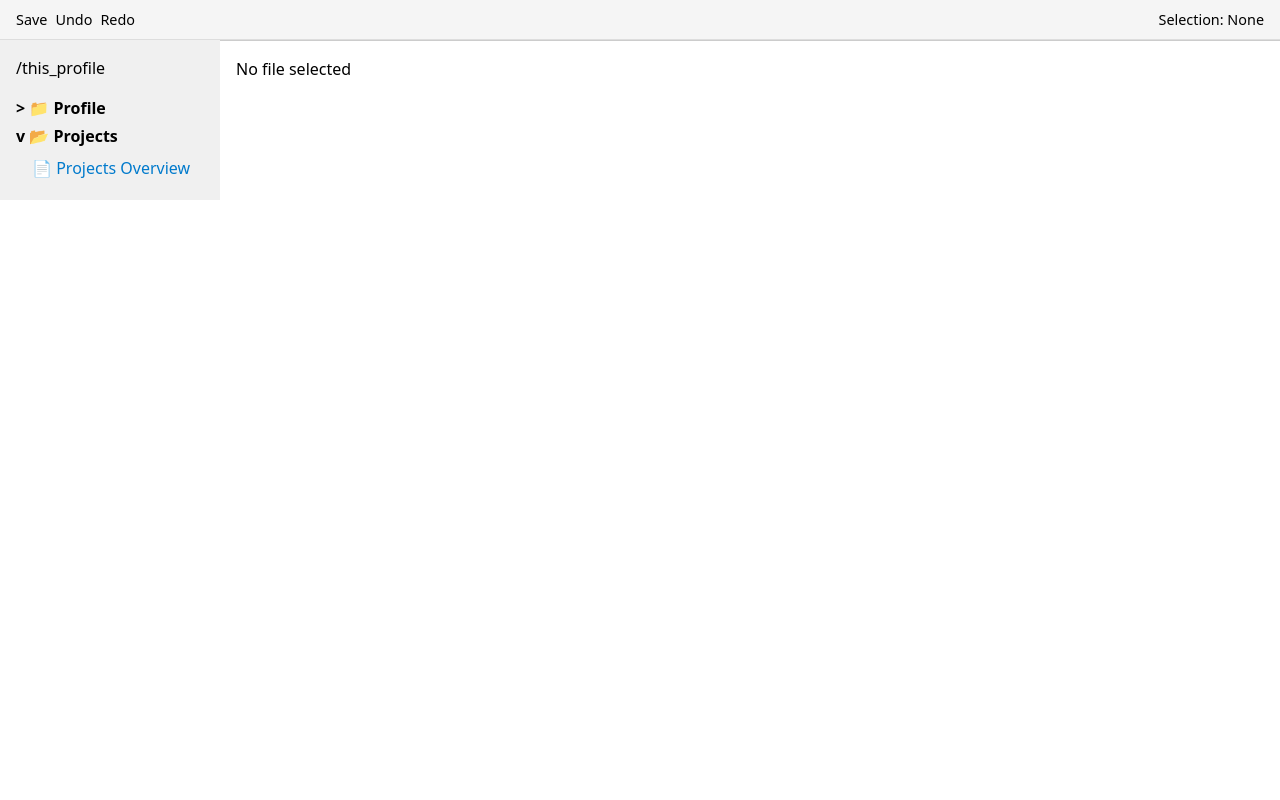
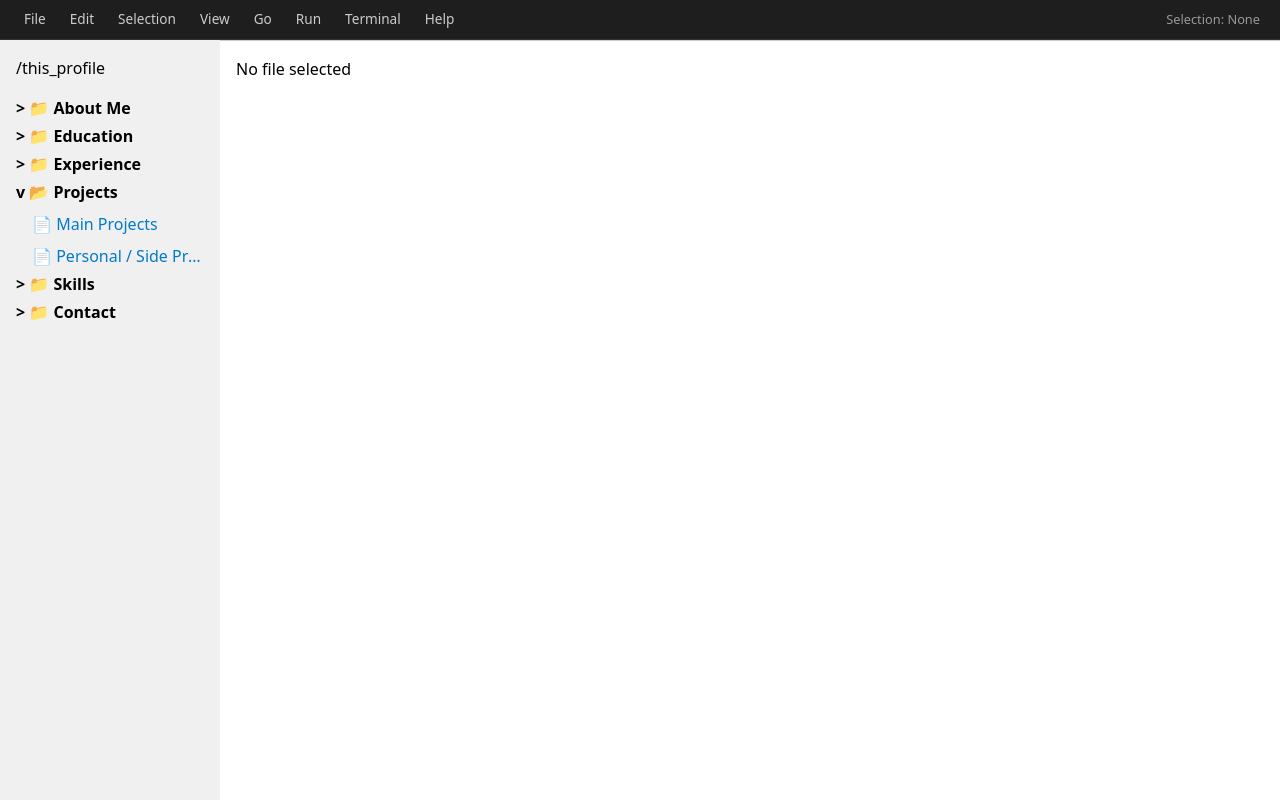
Before and after one commit to Jakkawal23/this_profile, a Next.js app: page / in a window 1280 px wide. Both pictures are taken after a click on the element "Projects". Built offline with nearby package versions, Linux system fonts and the light colour scheme.

Commit message:
adjust layout

```diff
--- a/src/app/page.tsx
+++ b/src/app/page.tsx
@@ -25,26 +25,61 @@ export default function HomePage() {
     }
   };
 
+  // return (
+  //   <div style={{ display: 'flex', flexDirection: 'column', height: '100vh', overflow: 'hidden' }}>
+  //     <TopToolbar />
+
+  //     {/* Tabs fixed under toolbar */}
+  //     <EditorTabs
+  //       tabs={openTabs}
+  //       active={activeTab}
+  //       onSwitch={setActiveTab}
+  //       onClose={closeFile}
+  //     />
+
+  //     {/* Main area: sidebar + content */}
+  //     <div style={{ flex: 1, display: 'flex', overflow: 'hidden' }}>
+  //       {/* Sidebar (scroll only inside FileExplorer) */}
+  //       <div style={{ width: 220, flexShrink: 0, height: '100%' }}>
+  //         <FileExplorer onOpen={openFile} />
+  //       </div>
+
+  //       {/* Main content area scrolls inside only EditorView */}
+  //       <div style={{ flex: 1, height: '100%', overflow: 'hidden' }}>
+  //         <FileExplorer fileId={activeTab} />
+  //       </div>
+  //     </div>
+  //   </div>
+  // );
+
   return (
-    <div style={{ display: 'flex', flexDirection: 'column', height: '100vh' }}>
+    <div style={{ display: 'flex', flexDirection: 'column', height: '100vh', overflow: 'hidden' }}>
       <TopToolbar />
 
-      <div style={{ flex: 1, display: 'flex' }}>
-        <div style={{ width: 220, flexShrink: 0 }}>
+      {/* Main area: sidebar + content */}
+      <div style={{ flex: 1, display: 'flex', overflow: 'hidden' }}>
+        {/* Sidebar (scroll only inside FileExplorer) */}
+        <div style={{ width: 220, flexShrink: 0, height: '100%' }}>
           <FileExplorer onOpen={openFile} />
         </div>
 
-
-        <div style={{ flex: 1, display: 'flex', flexDirection: 'column' }}>
+        {/* Right pane: EditorTabs + EditorView */}
+        <div style={{ flex: 1, display: 'flex', flexDirection: 'column', height: '100%', overflow: 'hidden' }}>
+          {/* Tabs: now only above EditorView */}
           <EditorTabs
             tabs={openTabs}
             active={activeTab}
             onSwitch={setActiveTab}
             onClose={closeFile}
           />
-          <EditorView fileId={activeTab} />
+
+          {/* Content area scrolls only here */}
+          <div style={{ flex: 1, overflow: 'hidden' }}>
+            <EditorView fileId={activeTab} />
+          </div>
         </div>
       </div>
     </div>
   );
+
 }
--- a/src/components/EditorView.tsx
+++ b/src/components/EditorView.tsx
@@ -21,10 +21,9 @@ export default function EditorView({ fileId }: { fileId: string | null }) {
   });
 
   return (
-
-    <div style={{ flex: 1, padding: '0.75rem'}}>
+    <div style={{ flex: 1, display: 'flex', flexDirection: 'column', height: '100%' }}>
       {/* Breadcrumb */}
-      <nav style={{ fontSize: '0.9rem', color: '#555' }}>
+      <nav style={{ fontSize: '0.9rem', color: '#555', padding: '0.75rem', flexShrink: 0 }}>
         {folderPath
           ? folderPath.map((folder, idx) => (
               <span key={folder.id}>
@@ -32,12 +31,13 @@ export default function EditorView({ fileId }: { fileId: string | null }) {
                 {idx < folderPath.length - 1 ? ' > ' : ''}
               </span>
             ))
-          : 'Unknown'}{' '}
+          : 'Unknown'}
         {' > '}
         <span>{file.title}</span>
       </nav>
-      <div style={{ flex: 1, padding: '0.75rem', overflowY: 'auto' }}>
-        {/* Content */}
+
+      {/* Content Area */}
+      <div style={{ flex: 1, overflowY: 'auto', padding: '0.75rem' }}>
         <Component />
       </div>
     </div>
--- a/src/components/FileExplorer.tsx
+++ b/src/components/FileExplorer.tsx
@@ -1,8 +1,8 @@
 'use client';
 
 import { useState } from 'react';
-import { FolderMeta } from '../data/fileMap'; // import type FolderMeta
-import { fileStructure } from '../data/fileMap'; // import data
+import { FolderMeta } from '../data/fileMap';
+import { fileStructure } from '../data/fileMap';
 
 interface Props {
   onOpen: (id: string) => void;
@@ -37,14 +37,17 @@ export default function FileExplorer({ onOpen }: Props) {
             fontWeight: 'bold',
             marginBottom: '0.25rem',
             userSelect: 'none',
+            whiteSpace: 'nowrap',
+            overflow: 'hidden',
+            textOverflow: 'ellipsis',
           }}
+          title={folder.title}
         >
           {isExpanded ? 'v 📂' : '> 📁'} {folder.title}
         </div>
 
         {isExpanded && (
           <ul style={{ listStyle: 'none', paddingLeft: '1rem' }}>
-            {/* แสดงไฟล์ในโฟลเดอร์นี้ */}
             {folder.files?.map((file) => (
               <li key={file.id}>
                 <button
@@ -55,19 +58,20 @@ export default function FileExplorer({ onOpen }: Props) {
                     padding: '4px 0',
                     cursor: 'pointer',
                     color: activeFileId === file.id ? '#fff' : '#007acc',
-                    backgroundColor:
-                      activeFileId === file.id ? '#007acc' : 'transparent',
+                    backgroundColor: activeFileId === file.id ? '#007acc' : 'transparent',
                     borderRadius: '4px',
                     width: '100%',
                     textAlign: 'left',
+                    whiteSpace: 'nowrap',
+                    overflow: 'hidden',
+                    textOverflow: 'ellipsis',
                   }}
+                  title={file.title}
                 >
                   📄 {file.title}
                 </button>
               </li>
             ))}
-
-            {/* แสดงโฟลเดอร์ลูก (recursive) */}
             {folder.folders?.map((childFolder) => renderFolder(childFolder))}
           </ul>
         )}
@@ -78,10 +82,10 @@ export default function FileExplorer({ onOpen }: Props) {
   return (
     <aside
       style={{
-        // width: 200,
         background: '#f0f0f0',
         padding: '1rem',
-        overflowY: 'auto',
+        height: '100%',
+        overflowY: 'auto', // scroll only inside sidebar
       }}
     >
       <h4 style={{ marginBottom: '1rem' }}>/this_profile</h4>
@@ -89,5 +93,6 @@ export default function FileExplorer({ onOpen }: Props) {
         {fileStructure.map((folder) => renderFolder(folder))}
       </ul>
     </aside>
+
   );
 }
--- a/src/components/TopToolbar.tsx
+++ b/src/components/TopToolbar.tsx
@@ -1,24 +1,52 @@
 'use client';
 
 export default function TopToolbar() {
+  const menus = ['File', 'Edit', 'Selection', 'View', 'Go', 'Run', 'Terminal', 'Help'];
+
   return (
     <div
       style={{
         height: 40,
-        backgroundColor: '#f5f5f5',
-        borderBottom: '1px solid #ddd',
+        backgroundColor: '#1e1e1e',
+        borderBottom: '1px solid #333',
         display: 'flex',
         alignItems: 'center',
-        padding: '0 1rem',
-        fontSize: '0.9rem',
+        padding: '0 0.75rem',
+        fontSize: '0.85rem',
+        color: '#cccccc',
         userSelect: 'none',
       }}
     >
-      {/* ปุ่ม/ข้อความตัวอย่าง */}
-      <button style={{ marginRight: 8 }}>Save</button>
-      <button style={{ marginRight: 8 }}>Undo</button>
-      <button style={{ marginRight: 8 }}>Redo</button>
-      <div style={{ marginLeft: 'auto' }}>Selection: None</div>
+      {menus.map((menu) => (
+        <button
+          key={menu}
+          style={{
+            background: 'none',
+            border: 'none',
+            color: 'inherit',
+            padding: '0 0.75rem',
+            height: '100%',
+            display: 'flex',
+            alignItems: 'center',
+            cursor: 'pointer',
+            fontSize: 'inherit',
+            transition: 'background 0.2s',
+          }}
+          // onClick={() => alert(`${menu} clicked`)}
+          onMouseOver={(e) => {
+            e.currentTarget.style.background = '#333';
+          }}
+          onMouseOut={(e) => {
+            e.currentTarget.style.background = 'none';
+          }}
+        >
+          {menu}
+        </button>
+      ))}
+
+      <div style={{ marginLeft: 'auto', padding: '0 0.5rem', fontSize: '0.8rem', color: '#999' }}>
+        Selection: None
+      </div>
     </div>
   );
 }
--- a/src/data/fileMap.ts
+++ b/src/data/fileMap.ts
@@ -11,29 +11,129 @@ export interface FolderMeta extends FileMeta {
   folders?: FolderMeta[]; // โฟลเดอร์ลูก (recursive)
 }
 
-
 export const fileStructure: FolderMeta[] = [
   {
-    id: 'profile',
-    title: 'Profile',
+    id: 'about',
+    title: 'About Me',
+    files: [
+      {
+        id: 'profile-summary',
+        title: 'Profile Summary',
+        loadComponent: () => import('@/app/files/about'),
+      },
+      {
+        id: 'education-overview',
+        title: 'Education Overview',
+        loadComponent: () => import('@/app/files/about'),
+      },
+    ],
+  },
+  {
+    id: 'education',
+    title: 'Education',
     folders: [
       {
-        id: 'about-section',
-        title: 'About Section',
+        id: 'high-school',
+        title: 'High School',
         files: [
           {
-            id: 'about',
-            title: 'About Me',
+            id: 'science-projects',
+            title: 'Science Project Competitions',
+            loadComponent: () => import('@/app/files/about'),
+          },
+        ],
+      },
+      {
+        id: 'university',
+        title: 'University',
+        files: [
+          {
+            id: 'roles-and-responsibilities',
+            title: 'Roles & Responsibilities',
+            loadComponent: () => import('@/app/files/about'),
+          },
+          {
+            id: 'university-activities',
+            title: 'Competitions & Activities',
+            loadComponent: () => import('@/app/files/about'),
+          },
+        ],
+      },
+      {
+        id: 'after-graduation',
+        title: 'After Graduation',
+        files: [
+          {
+            id: 'life-after-grad',
+            title: 'Life After Graduation',
             loadComponent: () => import('@/app/files/about'),
           },
         ],
       },
     ],
-    files: [
+  },
+  {
+    id: 'experience',
+    title: 'Experience',
+    folders: [
       {
-        id: 'contact',
-        title: 'Contact Info',
-        loadComponent: () => import('@/app/files/about'),
+        id: 'work',
+        title: 'Work Experience',
+        files: [
+          {
+            id: 'fulltime-talad-hub',
+            title: 'TaladHub (Full-time)',
+            loadComponent: () => import('@/app/files/projects'),
+          },
+          {
+            id: 'freelance-projects',
+            title: 'Freelance Projects',
+            loadComponent: () => import('@/app/files/projects'),
+          },
+        ],
+      },
+      {
+        id: 'internship',
+        title: 'Internships',
+        files: [
+          {
+            id: 'intern-company-1',
+            title: 'Internship at [Company Name]',
+            loadComponent: () => import('@/app/files/projects'),
+          },
+        ],
+      },
+      {
+        id: 'competitions',
+        title: 'Competitions',
+        files: [
+          {
+            id: 'code-contest',
+            title: 'Coding Competitions',
+            loadComponent: () => import('@/app/files/projects'),
+          },
+          {
+            id: 'innovation-challenge',
+            title: 'Innovation/Startup Challenges',
+            loadComponent: () => import('@/app/files/projects'),
+          },
+        ],
+      },
+      {
+        id: 'volunteer',
+        title: 'Volunteer / Other Activities',
+        files: [
+          {
+            id: 'university-volunteer',
+            title: 'University Volunteer Projects',
+            loadComponent: () => import('@/app/files/projects'),
+          },
+          {
+            id: 'community-events',
+            title: 'Community / Social Impact Events',
+            loadComponent: () => import('@/app/files/projects'),
+          },
+        ],
       },
     ],
   },
@@ -42,8 +142,45 @@ export const fileStructure: FolderMeta[] = [
     title: 'Projects',
     files: [
       {
-        id: 'projects-overview',
-        title: 'Projects Overview',
+        id: 'main-projects',
+        title: 'Main Projects',
+        loadComponent: () => import('@/app/files/projects'),
+      },
+      {
+        id: 'personal-projects',
+        title: 'Personal / Side Projects',
+        loadComponent: () => import('@/app/files/projects'),
+      },
+    ],
+  },
+  {
+    id: 'skills',
+    title: 'Skills',
+    files: [
+      {
+        id: 'tech-skills',
+        title: 'Technical Skills',
+        loadComponent: () => import('@/app/files/projects'),
+      },
+      {
+        id: 'soft-skills',
+        title: 'Soft Skills',
+        loadComponent: () => import('@/app/files/projects'),
+      },
+    ],
+  },
+  {
+    id: 'contact',
+    title: 'Contact',
+    files: [
+      {
+        id: 'contact-info',
+        title: 'Contact Information',
+        loadComponent: () => import('@/app/files/projects'),
+      },
+      {
+        id: 'social-links',
+        title: 'Social Media Links',
         loadComponent: () => import('@/app/files/projects'),
       },
     ],
```
Also changed, not shown: src/app/files/projects.tsx (+57 -0 lines), src/components/EditorTabs.tsx (+18 -1 lines).
